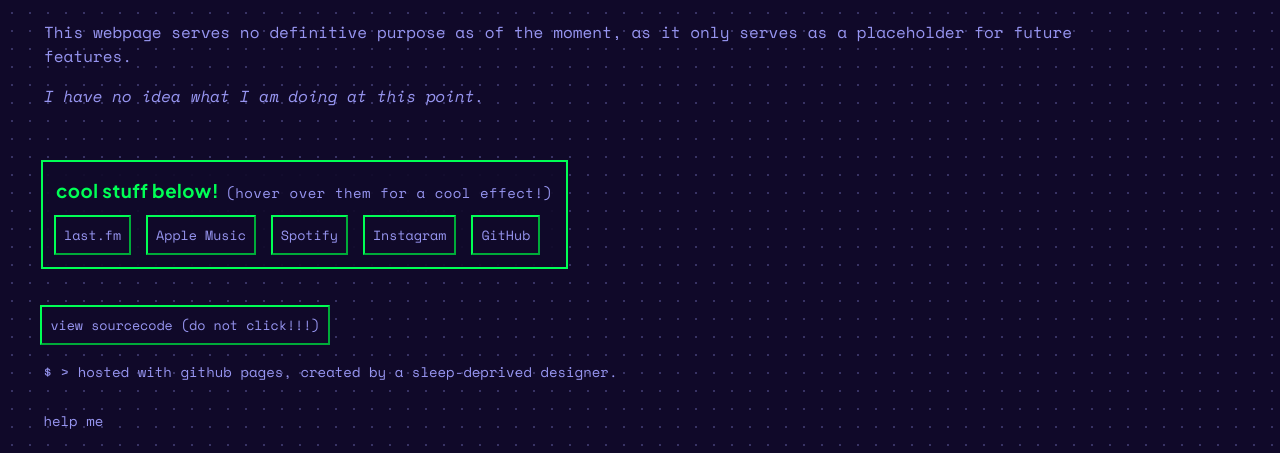
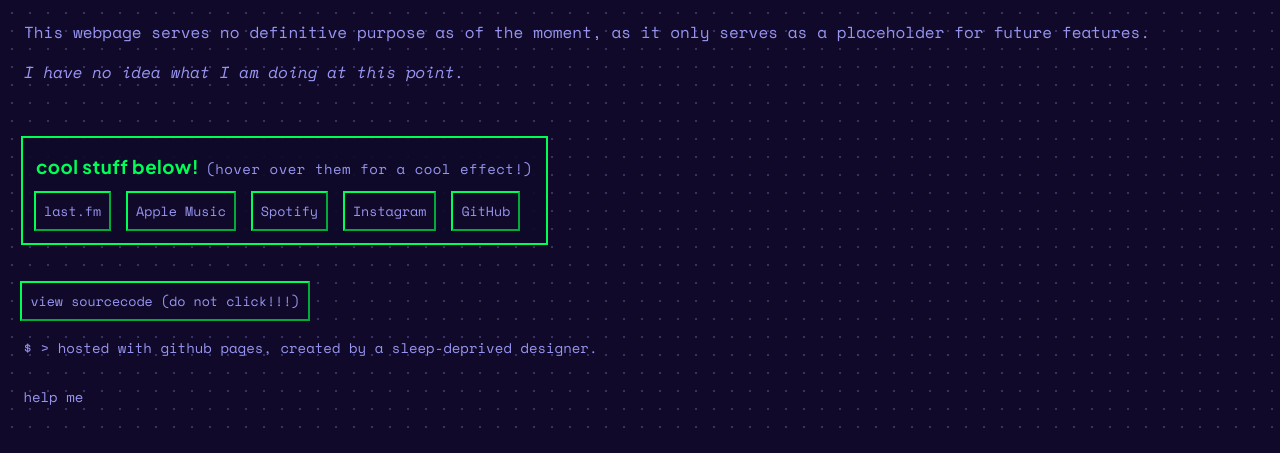
Before and after one commit to steb-git/steb-git.github.io, a plain HTML site: page secret.htm in a window 1280 px wide. Shown: the part 428-881 px from the top of the page. After the commit the page ends 857 px from the top, so only its background shows below. Drawn offline with nearby package versions, Linux system fonts and the light colour scheme.

Commit message:
fixed buttons, some minor improvements

```diff
--- a/main.css
+++ b/main.css
@@ -45,8 +45,8 @@
     filter: invert(76%) sepia(63%) saturate(3069%) hue-rotate(85deg) brightness(103%) contrast(111%);
 }
 body {
-    margin-left: 35px;
-    margin-right: 35px;
+    margin-left: 15px;
+    margin-right: 15x;
     background-color: rgb(16, 9, 41);
     background-size: 18px 18px;
     background-image: radial-gradient(circle, rgba(161, 160, 255, 0.274) 1px, rgba(0, 0, 0, 0) 1px);
@@ -124,7 +124,8 @@
     margin-right: 35px;
     line-height: 4;
     height: auto;
-    width: max-content;
+    width: fit-content;
+    margin-right: 15px;
     background-color: rgba(16, 9, 41, 0.911);
     border-color: #00ff55;
     border-style: solid;
```
